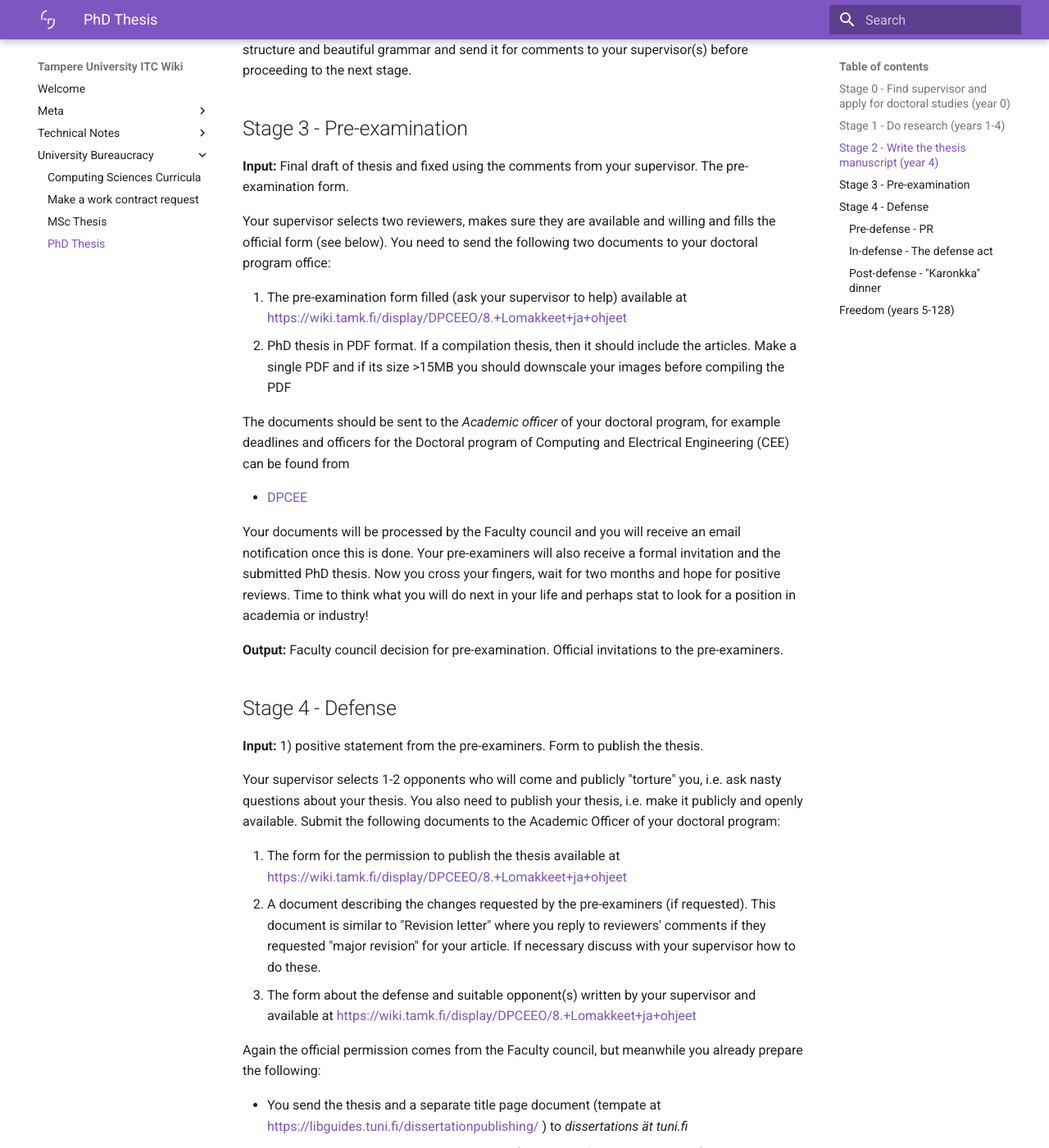
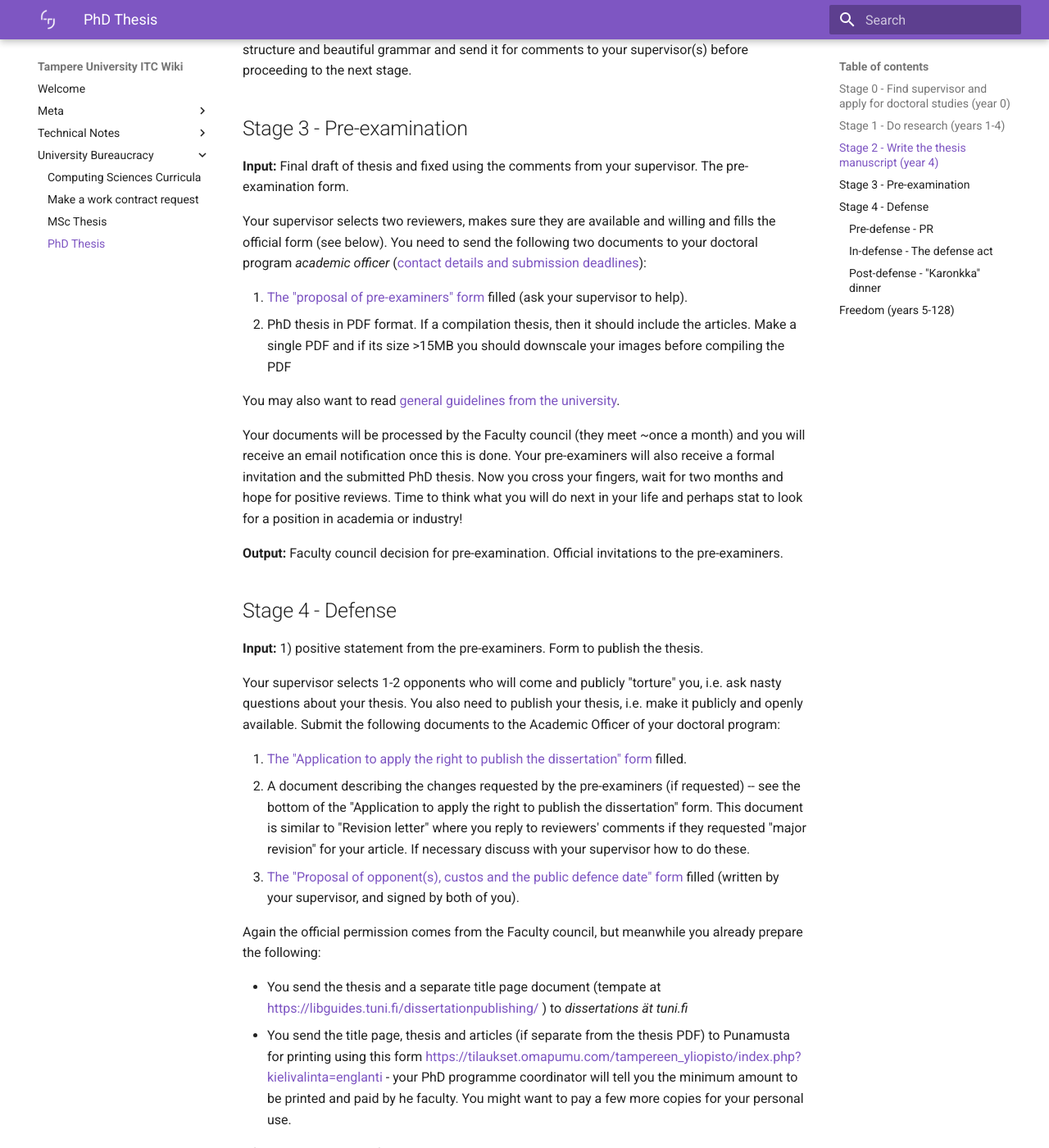
Before and after one commit to TUNI-ITC/wiki, an MkDocs documentation site: the page built from docs/University-Bureaucracy/phd_thesis.md, in a window 1280 px wide and 1400 px high, scrolled down 1560 px. Shown: the whole window at 82% size. Built offline with MkDocs 1.6.1 and Material for MkDocs 9.7.7, drawn with Linux system fonts in a browser that asks for light colours.

Commit message:
phd_thesis: fixed links + more info (#47)

```diff
--- a/docs/University-Bureaucracy/phd_thesis.md
+++ b/docs/University-Bureaucracy/phd_thesis.md
@@ -48,16 +48,15 @@ Before writing you need a suitable template. Vast majority of people prefer Late
 
 **Input:** Final draft of thesis and fixed using the comments from your supervisor. The pre-examination form.
 
-Your supervisor selects two reviewers, makes sure they are available and willing and fills the official form (see below). You need to send the following two documents to your doctoral program office:
+Your supervisor selects two reviewers, makes sure they are available and willing and fills the official form (see below). You need to send the following two documents to your doctoral program *academic officer*
+([contact details and submission deadlines](https://intra.tuni.fi/en/studying/doctoral-studies/doctoral-programmes)):
 
- 1. The pre-examination form filled (ask your supervisor to help) available at [https://wiki.tamk.fi/display/DPCEEO/8.+Lomakkeet+ja+ohjeet](https://wiki.tamk.fi/display/DPCEEO/8.+Lomakkeet+ja+ohjeet)
+ 1. [The "proposal of pre-examiners" form](https://intra.tuni.fi/en/studying/doctoral-studies/forms-doctoral-students) filled (ask your supervisor to help).
  2. PhD thesis in PDF format. If a compilation thesis, then it should include the articles. Make a single PDF and if its size >15MB you should downscale your images before compiling the PDF
 
-The documents should be sent to the *Academic officer* of your doctoral program, for example deadlines and officers for the Doctoral program of Computing and Electrical Engineering (CEE) can be found from
+You may also want to read [general guidelines from the university](https://intra.tuni.fi/en/studying/doctoral-studies/doctoral-dissertation-and-public-defence).
 
-* [DPCEE](https://intra.tuni.fi/en/handbook?page=5612)
-
-Your documents will be processed by the Faculty council and you will receive an email notification once this is done. Your pre-examiners will also receive a formal invitation and the submitted PhD thesis. Now you cross your fingers, wait for two months and hope for positive reviews. Time to think what you will do next in your life and perhaps stat to look for a position in academia or industry!
+Your documents will be processed by the Faculty council (they meet ~once a month) and you will receive an email notification once this is done. Your pre-examiners will also receive a formal invitation and the submitted PhD thesis. Now you cross your fingers, wait for two months and hope for positive reviews. Time to think what you will do next in your life and perhaps stat to look for a position in academia or industry!
 
 **Output:** Faculty council decision for pre-examination. Official invitations to the pre-examiners.
 
@@ -67,9 +66,9 @@ Your documents will be processed by the Faculty council and you will receive an
 
 Your supervisor selects 1-2 opponents who will come and publicly "torture" you, i.e. ask nasty questions about your thesis. You also need to publish your thesis, i.e. make it publicly and openly available. Submit the following documents to the Academic Officer of your doctoral program:
 
- 1. The form for the permission to publish the thesis available  at [https://wiki.tamk.fi/display/DPCEEO/8.+Lomakkeet+ja+ohjeet](https://wiki.tamk.fi/display/DPCEEO/8.+Lomakkeet+ja+ohjeet)
- 2. A document describing the changes requested by the pre-examiners (if requested). This document is similar to "Revision letter" where you reply to reviewers' comments if they requested "major revision" for your article. If necessary discuss with your supervisor how to do these.
- 3. The form about the defense and suitable opponent(s) written by your supervisor and available at [https://wiki.tamk.fi/display/DPCEEO/8.+Lomakkeet+ja+ohjeet](https://wiki.tamk.fi/display/DPCEEO/8.+Lomakkeet+ja+ohjeet)
+ 1. [The "Application to apply the right to publish the dissertation" form](https://intra.tuni.fi/en/studying/doctoral-studies/forms-doctoral-students) filled.
+ 2. A document describing the changes requested by the pre-examiners (if requested) -- see the bottom of the "Application to apply the right to publish the dissertation" form. This document is similar to "Revision letter" where you reply to reviewers' comments if they requested "major revision" for your article. If necessary discuss with your supervisor how to do these.
+ 3. [The "Proposal of opponent(s), custos and the public defence date" form](https://intra.tuni.fi/en/studying/doctoral-studies/forms-doctoral-students) filled (written by your supervisor, and signed by both of you).
 
 Again the official permission comes from the Faculty council, but meanwhile you already prepare the following:
 
```
